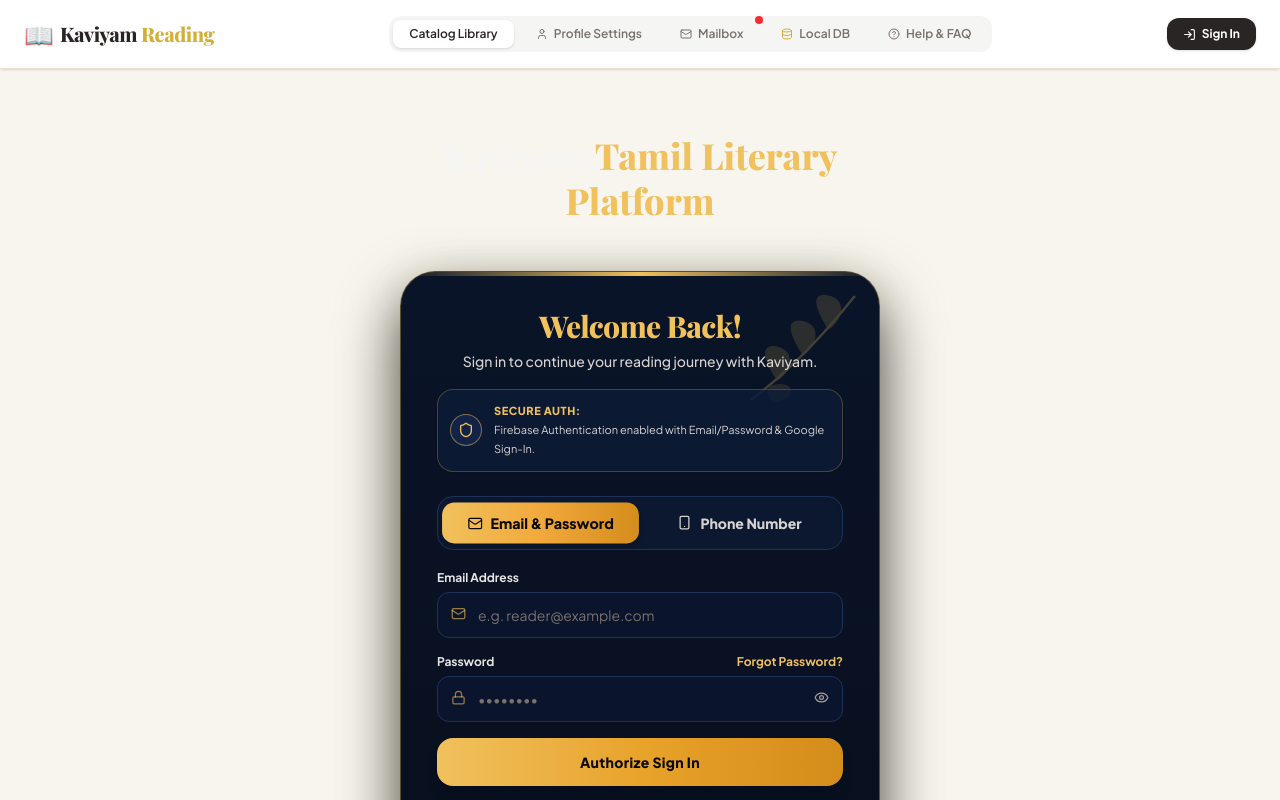
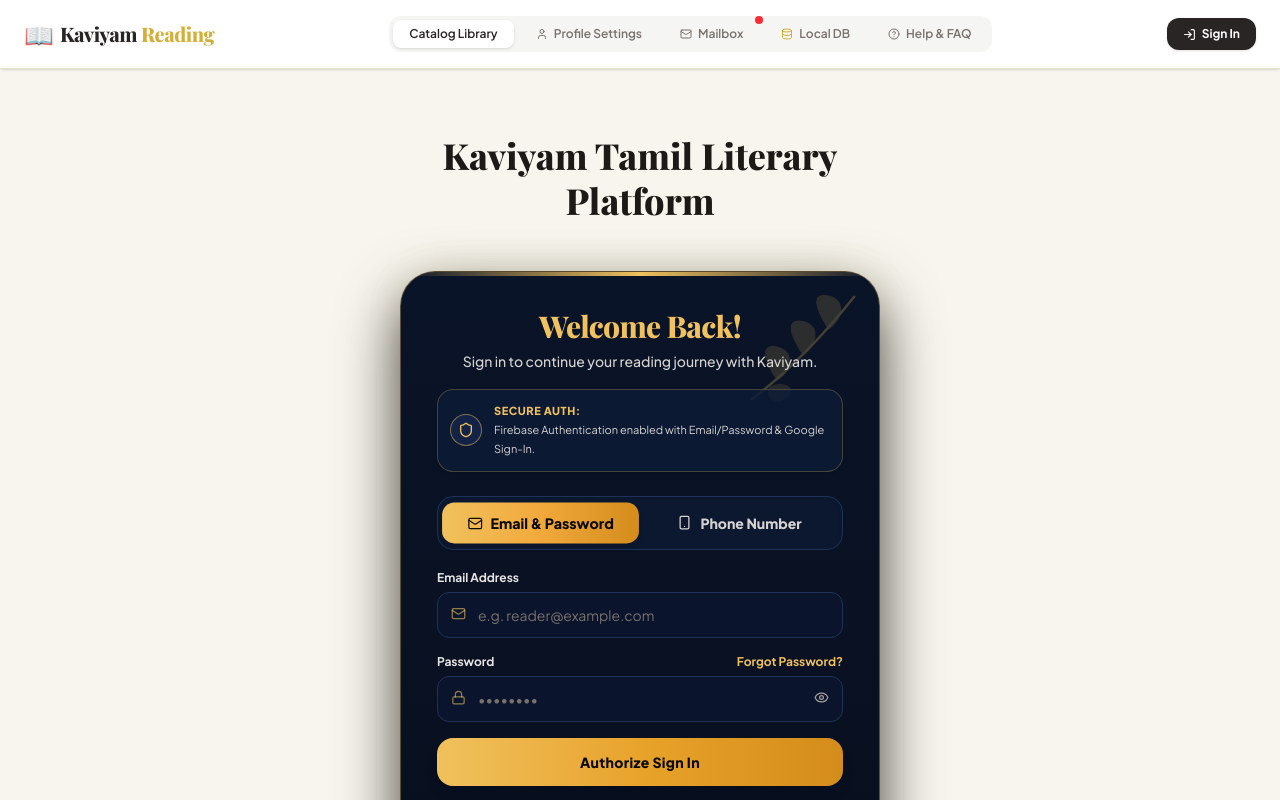
Before and after one commit to poopathiraja504-cloud/Kaviyam-Reading, a React (Vite) app: page / in a window 1280 px wide. Shown: the top 800 px of the page. Built offline with nearby package versions, Linux system fonts and the light colour scheme; no server answers; the database is empty; a web font is replaced by a local one.

Commit message:
refactor(auth): refine Google sign-in logging and UI
Update Google sign-in error logs to "Blocked" status and simplify the Kaviyam landing page header styling.

```diff
--- a/src/App.tsx
+++ b/src/App.tsx
@@ -778,7 +778,6 @@
         setIsGuestMode(false);
       }
     } catch (err: any) {
-      console.warn("Google Sign-In error:", err?.message || err);
       const errCode = err?.code || "";
       let userFriendlyMessage = "";
 
@@ -800,7 +799,7 @@
         userFriendlyMessage = err?.message || (typeof err === "string" ? err : "Google Sign-In failed.");
       }
 
-      addSystemLog(`Google Sign-In Failed: ${errCode || userFriendlyMessage}`, "Failed");
+      addSystemLog(`Google Sign-In Notice: ${errCode || userFriendlyMessage}`, "Blocked");
       throw new Error(userFriendlyMessage);
     } finally {
       isGooglePopupActiveRef.current = false;
@@ -1361,8 +1360,8 @@
               >
                 {/* Visual Header inside center stage */}
                 <div className="space-y-2 text-center">
-                  <h1 className={`font-serif text-3xl md:text-4xl font-extrabold leading-tight ${isDarkMode ? "text-stone-100" : "text-stone-800"}`}>
-                    Kaviyam <span className="text-[#f0c15c]">Tamil Literary Platform</span>
+                  <h1 className="font-serif text-3xl md:text-4xl font-extrabold leading-tight text-stone-900">
+                    Kaviyam Tamil Literary Platform
                   </h1>
                 </div>
 
--- a/src/components/Auth.tsx
+++ b/src/components/Auth.tsx
@@ -116,7 +116,6 @@
         await signInWithPopup(auth, provider);
       }
     } catch (err: any) {
-      console.error("Google Sign-In error:", err);
       const errCode = err?.code || "";
       let errMsg = "";
       if (errCode === "auth/popup-closed-by-user") {
@@ -136,7 +135,7 @@
         errMsg = err?.message || (typeof err === "string" ? err : "Google Sign-In failed.");
       }
       setErrorMsg(errMsg);
-      addSystemLog(`Google Sign-In Failed: ${errCode || errMsg}`, "Failed");
+      addSystemLog(`Google Sign-In Notice: ${errCode || errMsg}`, "Blocked");
     } finally {
       isGooglePopupActiveRef.current = false;
     }
```
